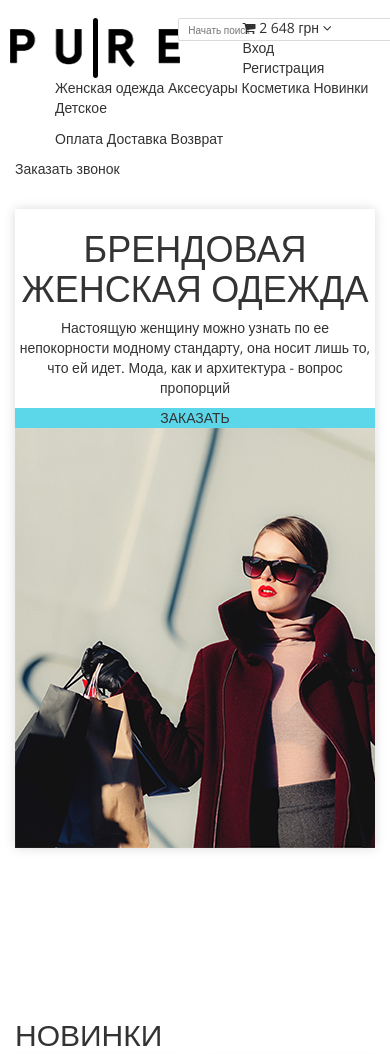
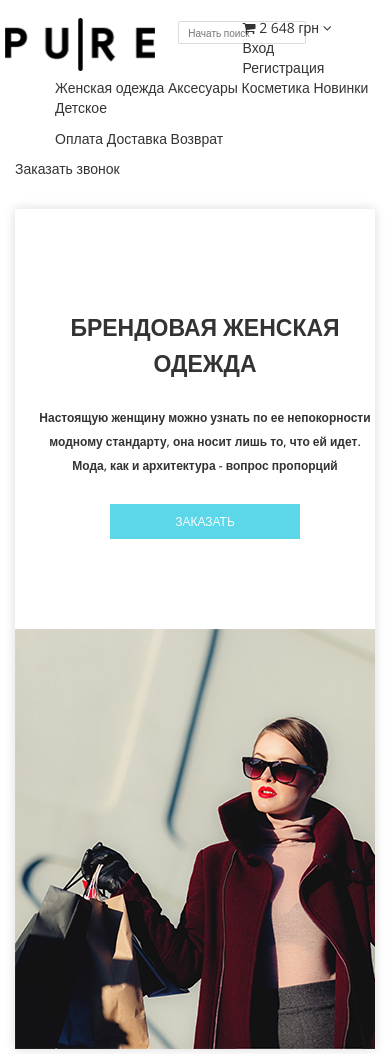
Before and after one commit to EasyWay4You/test, a plain HTML site: page index.html in a window 390 px wide. Shown: the top 1054 px of the page. Drawn offline with nearby package versions, Linux system fonts and the light colour scheme; files whose address does not match are found by name.

Commit message:
Доработки
Доработка блока Оффера

```diff
--- a/styles/style.css
+++ b/styles/style.css
@@ -21,7 +21,7 @@ header {
 	background-repeat: no-repeat;
 	background-size: cover;
 	margin-right:auto;
-	margin-left:-5px;
+	margin-left:-10px;
 
 }
   input {
@@ -42,10 +42,29 @@ header {
 	line-height: 30px;/* Приближение из-за подстановки шрифтов */
 	text-align: left;
 }
-.basket {
+   .basket {
 
 }
-li {
+   .categories {
+	   padding-top:37px;
+}
+   .categories ul.left-list {
+	display: flex;
+	flex-direction: row;
+	justify-content: space-between;
+	   flex-wrap: wrap;
+	font-size: 14px;/* Приближение из-за подстановки шрифтов */
+	font-weight: 700;
+	line-height: 30px;/* Приближение из-за подстановки шрифтов */
+	padding-left:0;
+	   margin-left:-10px;
+}
+	 ul.left-list li {
+
+}
+.col-xs-3 {}
+
+	li {
 	display: inline-block;
 
 }
@@ -56,8 +75,44 @@ main .offer-central {
 	box-shadow: 0px 0px 12px 0px rgba(0, 0, 0, 0.15);
 	border-radius:2px;
 }
- .offer-text{
 
+ .offer-text {
+	 padding-top:80px;
+	 padding-left:35px;
+	 margin-left:auto;
+	 min-height:420px;
+}
+   .offer-text h1{
+	   position: relative;
+	 font-size: 23px;
+	 font-weight: 500;
+	 line-height: 36px;
+	 font-weight: 600;
+
+}
+   .offer-text .underline {
+	margin: auto;
+	background:black;
+	width: 68px;
+	height: 4px;
+}
+   .offer-text p {
+	 font-size: 12px;
+   line-height: 24px;
+	text-align: center;
+	 max-width: 440px;
+	   font-weight:600 ;
+	    margin:25px auto 0;
+}
+   .offer-text .Btn {
+	width: 190px;
+	height: 35px;
+
+	color:rgba(255, 255, 255, 0.95);
+	font-size: 12px;
+	font-weight: 500;
+	margin:26px auto 0;
+	line-height: 35px;
 }
  .offer-img {
 	 background:url(../img/offer-image.jpg);
@@ -65,7 +120,7 @@ main .offer-central {
 	 background-size: cover;
 	 max-width: 623px;
 	 height: 420px;
-
+	 margin: auto;
 }
 
 
@@ -155,3 +210,20 @@ main .offer-central {
 main .container .offer-central {
 
 }
+
+@media (max-width:768px) {
+	.header-logo {
+	width: 150px;
+	height: 60px;
+	background-image:url(../img/Logo.png);
+	background-repeat: no-repeat;
+	background-size: contain;
+	margin-right:auto;
+	margin-left:-10px;
+
+}
+	input {
+		margin-top:3px;
+		width: 128px;
+	}
+}
```
